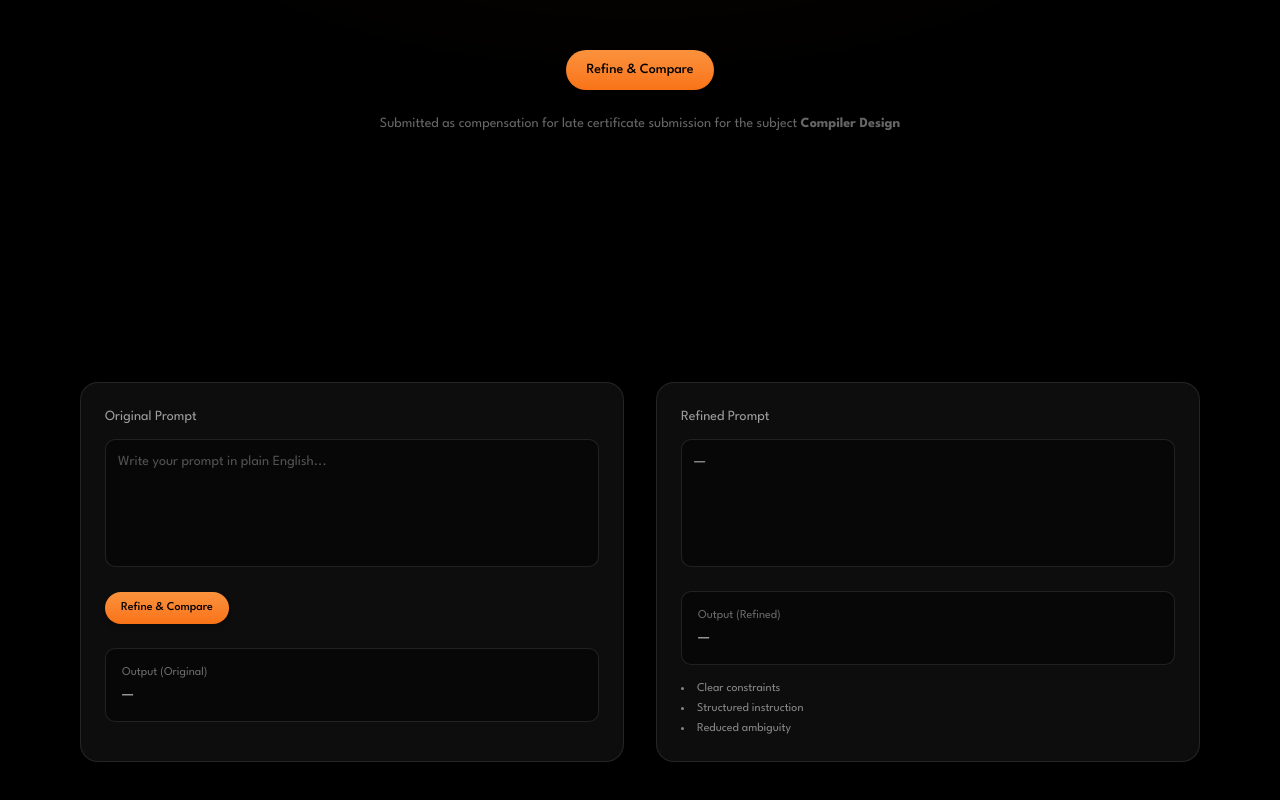
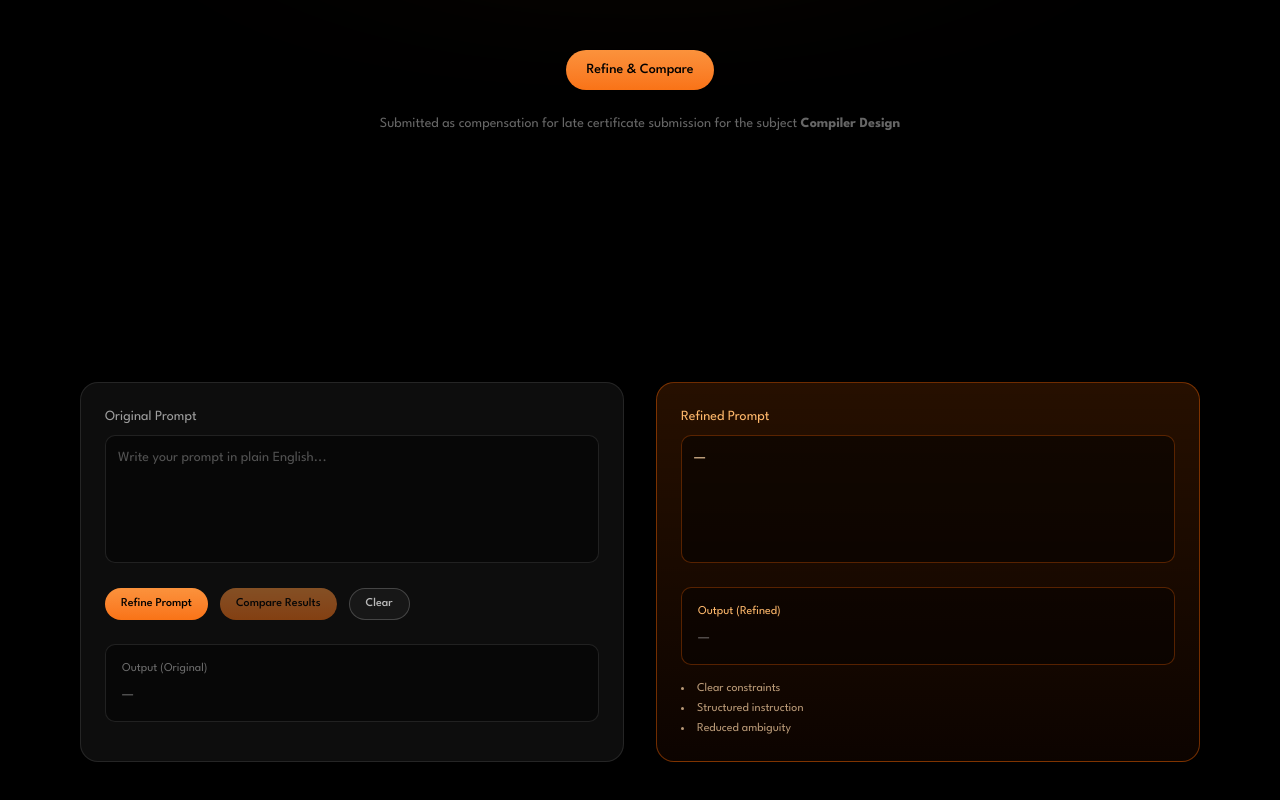
Before and after one commit to shwejan005/refyn, a Next.js app: page / in a window 1280 px wide. Shown: the part 428-1228 px from the top of the page. Built offline with nearby package versions, Linux system fonts and the light colour scheme.

Commit message:
Done with functionality, credits left out and needs parsing

```diff
--- a/app/api/refine/route.js
+++ b/app/api/refine/route.js
@@ -1,68 +1,82 @@
 import { NextResponse } from "next/server"
+import { GoogleGenAI } from "@google/genai"
 
-const GEMINI_API_KEY = process.env.GEMINI_API_KEY
-const GEMINI_URL =
-  "https://generativelanguage.googleapis.com/v1beta/models/gemini-1.5-flash:generateContent"
+const ai = new GoogleGenAI({
+  apiKey: process.env.GEMINI_API_KEY,
+})
+
+async function runGemini(prompt) {
+  const response = await ai.models.generateContent({
+    model: "gemini-2.5-flash",
+    contents: prompt,
+  })
+
+  if (!response || !response.text) {
+    throw new Error("Empty Gemini response")
+  }
+
+  return response.text
+}
 
 export async function POST(req) {
   try {
-    const { prompt } = await req.json()
+    if (!process.env.GEMINI_API_KEY) {
+      return NextResponse.json(
+        { error: "Missing GEMINI_API_KEY" },
+        { status: 500 }
+      )
+    }
+
+    const { mode, prompt, refinedPrompt } = await req.json()
 
     if (!prompt || !prompt.trim()) {
-      return NextResponse.json({ error: "Empty prompt" }, { status: 400 })
+      return NextResponse.json(
+        { error: "Prompt is empty" },
+        { status: 400 }
+      )
     }
 
-    // ---------- REFINE PROMPT ----------
-    const refineRes = await fetch(`${GEMINI_URL}?key=${GEMINI_API_KEY}`, {
-      method: "POST",
-      headers: { "Content-Type": "application/json" },
-      body: JSON.stringify({
-        contents: [
-          {
-            role: "user",
-            parts: [
-              {
-                text: `Rewrite the following prompt to be clear, specific, and well-structured.
+    // -------- REFINE ONLY --------
+    if (mode === "refine") {
+      const refined = await runGemini(
+        `Rewrite the following prompt to be clear, specific, and well-structured.
 Do NOT change the intent.
-Do NOT add extra tasks.
 Return ONLY the refined prompt.
 
 Prompt:
-${prompt}`,
-              },
-            ],
-          },
-        ],
-      }),
-    })
+${prompt}`
+      )
 
-    const refineJson = await refineRes.json()
-    const refinedPrompt =
-      refineJson?.candidates?.[0]?.content?.parts?.[0]?.text || ""
-
-    // ---------- RUN PROMPTS ----------
-    async function runPrompt(text) {
-      const res = await fetch(`${GEMINI_URL}?key=${GEMINI_API_KEY}`, {
-        method: "POST",
-        headers: { "Content-Type": "application/json" },
-        body: JSON.stringify({
-          contents: [{ role: "user", parts: [{ text }] }],
-        }),
-      })
-
-      const json = await res.json()
-      return json?.candidates?.[0]?.content?.parts?.[0]?.text || ""
+      return NextResponse.json({ refinedPrompt: refined })
     }
 
-    const originalOutput = await runPrompt(prompt)
-    const refinedOutput = await runPrompt(refinedPrompt)
+    // -------- COMPARE --------
+    if (mode === "compare") {
+      if (!refinedPrompt || !refinedPrompt.trim()) {
+        return NextResponse.json(
+          { error: "Missing refinedPrompt" },
+          { status: 400 }
+        )
+      }
 
-    return NextResponse.json({
-      refinedPrompt,
-      originalOutput,
-      refinedOutput,
-    })
+      const originalOutput = await runGemini(prompt)
+      const refinedOutput = await runGemini(refinedPrompt)
+
+      return NextResponse.json({
+        originalOutput,
+        refinedOutput,
+      })
+    }
+
+    return NextResponse.json(
+      { error: "Invalid mode" },
+      { status: 400 }
+    )
   } catch (err) {
-    return NextResponse.json({ error: "Gemini request failed" }, { status: 500 })
+    console.error("GEMINI ERROR:", err)
+    return NextResponse.json(
+      { error: err.message || "Gemini failed" },
+      { status: 500 }
+    )
   }
 }
--- a/components/Playground.jsx
+++ b/components/Playground.jsx
@@ -3,6 +3,26 @@
 import { motion } from "framer-motion"
 import { useState } from "react"
 import { Button } from "./ui/button"
+
+function FormattedText({ text }) {
+  if (!text) return <span className="text-white/40">—</span>
+
+  return text.split("\n").map((line, i) => {
+    if (line.trim().startsWith("-")) {
+      return (
+        <li key={i} className="ml-4 list-disc">
+          {line.replace("-", "").trim()}
+        </li>
+      )
+    }
+
+    return (
+      <p key={i} className="mb-2 leading-relaxed">
+        {line}
+      </p>
+    )
+  })
+}
 
 export default function Playground() {
   const [prompt, setPrompt] = useState("")
@@ -10,49 +30,80 @@ export default function Playground() {
   const [originalOutput, setOriginalOutput] = useState("")
   const [refinedOutput, setRefinedOutput] = useState("")
   const [loading, setLoading] = useState(false)
+  const [error, setError] = useState("")
+
+  async function apiCall(payload) {
+    const res = await fetch("/api/refine", {
+      method: "POST",
+      headers: { "Content-Type": "application/json" },
+      body: JSON.stringify(payload),
+    })
+
+    const data = await res.json()
+    if (!res.ok) throw new Error(data.error || "Request failed")
+    return data
+  }
 
   async function handleRefine() {
-    if (!prompt.trim()) return
+    try {
+      setLoading(true)
+      setError("")
+      setRefined("")
+      setOriginalOutput("")
+      setRefinedOutput("")
 
-    setLoading(true)
-    setRefined("")
-    setOriginalOutput("")
-    setRefinedOutput("")
-
-    try {
-      const res = await fetch("/api/refine", {
-        method: "POST",
-        headers: { "Content-Type": "application/json" },
-        body: JSON.stringify({ prompt }),
-      })
-
-      const data = await res.json()
-
+      const data = await apiCall({ mode: "refine", prompt })
       setRefined(data.refinedPrompt)
-      setOriginalOutput(data.originalOutput)
-      setRefinedOutput(data.refinedOutput)
     } catch (err) {
-      console.error(err)
+      setError(err.message)
     } finally {
       setLoading(false)
     }
   }
 
+  async function handleCompare() {
+    try {
+      setLoading(true)
+      setError("")
+
+      const data = await apiCall({
+        mode: "compare",
+        prompt,
+        refinedPrompt: refined,
+      })
+
+      setOriginalOutput(data.originalOutput)
+      setRefinedOutput(data.refinedOutput)
+    } catch (err) {
+      setError(err.message)
+    } finally {
+      setLoading(false)
+    }
+  }
+
+  function handleClear() {
+    setPrompt("")
+    setRefined("")
+    setOriginalOutput("")
+    setRefinedOutput("")
+    setError("")
+  }
+
   return (
     <section id="play" className="relative bg-black py-24">
-      <div className="container mx-auto px-4 max-w-6xl relative z-10">
+      <div className="container mx-auto px-4 max-w-6xl">
 
-        <motion.div
-          initial={{ opacity: 0, y: 20 }}
-          whileInView={{ opacity: 1, y: 0 }}
-          transition={{ duration: 0.5 }}
-          viewport={{ once: true }}
-          className="grid grid-cols-1 md:grid-cols-2 gap-8"
-        >
+        {error && (
+          <div className="mb-6 rounded-lg border border-red-500/30 bg-red-500/10 p-3 text-sm text-red-400">
+            {error}
+          </div>
+        )}
 
-          {/* ORIGINAL */}
+        <div className="grid grid-cols-1 md:grid-cols-2 gap-8">
+
+          {/* LEFT — ORIGINAL */}
           <div className="rounded-2xl border border-white/10 bg-white/5 backdrop-blur p-6">
-            <h3 className="mb-3 text-sm text-white/60">
+            <h3 className="text-sm text-white/60 mb-2">
               Original Prompt
             </h3>
 
@@ -63,59 +114,71 @@ export default function Playground() {
               className="w-full h-32 resize-none rounded-lg bg-black/40 border border-white/10 p-3 text-sm text-white placeholder:text-white/30 focus:outline-none"
             />
 
-            <div className="mt-4">
+            <div className="flex gap-3 mt-4 flex-wrap">
               <Button
                 size="sm"
+                onClick={handleRefine}
                 disabled={loading}
-                onClick={handleRefine}
                 className="rounded-full px-4 py-2 text-xs font-medium text-black
-                  bg-linear-to-b from-[#fb923c] to-[#f97316]
-                  shadow-md transition-transform hover:-translate-y-0.5 hover:cursor-pointer"
+                  bg-linear-to-b from-[#fb923c] to-[#f97316]"
               >
-                {loading ? "Refining..." : "Refine & Compare"}
+                {loading ? "Working..." : "Refine Prompt"}
+              </Button>
+
+              <Button
+                size="sm"
+                onClick={handleCompare}
+                disabled={loading || !refined}
+                className="rounded-full px-4 py-2 text-xs font-medium text-black
+                  bg-linear-to-b from-[#fb923c] to-[#f97316]"
+              >
+                Compare Results
+              </Button>
+
+              <Button
+                size="sm"
+                onClick={handleClear}
+                disabled={loading}
+                className="rounded-full px-4 py-2 text-xs font-medium
+                  border border-white/20 text-white/70 hover:bg-white/10"
+              >
+                Clear
               </Button>
             </div>
 
-            <motion.div
-              initial={{ opacity: 0, height: 0 }}
-              animate={{ opacity: 1, height: "auto" }}
-              transition={{ duration: 0.3 }}
-              className="mt-6 rounded-lg border border-white/10 bg-black/40 p-4"
-            >
-              <p className="mb-1 text-xs text-white/40">
+            {/* Output Original */}
+            <div className="mt-6 rounded-lg border border-white/10 bg-black/40 p-4 max-h-64 overflow-y-auto">
+              <p className="text-xs text-white/40 mb-2">
                 Output (Original)
               </p>
-              <p className="text-sm text-white/80 whitespace-pre-wrap">
-                {originalOutput || "—"}
-              </p>
-            </motion.div>
+              <div className="text-sm text-white/80">
+                <FormattedText text={originalOutput} />
+              </div>
+            </div>
           </div>
 
-          {/* REFINED */}
-          <div className="rounded-2xl border border-white/10 bg-white/5 backdrop-blur p-6">
-            <h3 className="mb-3 text-sm text-white/60">
+          {/* RIGHT — REFINED (HIGHLIGHTED) */}
+          <div className="rounded-2xl border border-orange-500/40 bg-gradient-to-b from-orange-500/15 to-orange-600/5 backdrop-blur p-6">
+            <h3 className="text-sm text-orange-300 mb-2">
               Refined Prompt
             </h3>
 
-            <div className="h-32 rounded-lg bg-black/40 border border-white/10 p-3 text-sm text-white/70 whitespace-pre-wrap">
+            {/* Refined Prompt Box */}
+            <div className="h-32 overflow-y-auto rounded-lg bg-black/50 border border-orange-500/30 p-3 text-sm text-orange-200 whitespace-pre-wrap">
               {refined || "—"}
             </div>
 
-            <motion.div
-              initial={{ opacity: 0, height: 0 }}
-              animate={{ opacity: 1, height: "auto" }}
-              transition={{ duration: 0.3 }}
-              className="mt-6 rounded-lg border border-white/10 bg-black/40 p-4"
-            >
-              <p className="mb-1 text-xs text-white/40">
+            {/* Output Refined */}
+            <div className="mt-6 rounded-lg border border-orange-500/30 bg-black/40 p-4 max-h-64 overflow-y-auto">
+              <p className="text-xs text-orange-300 mb-2">
                 Output (Refined)
               </p>
-              <p className="text-sm text-white/80 whitespace-pre-wrap">
-                {refinedOutput || "—"}
-              </p>
-            </motion.div>
+              <div className="text-sm text-orange-100">
+                <FormattedText text={refinedOutput} />
+              </div>
+            </div>
 
-            <div className="mt-4 text-xs text-white/50">
+            <div className="mt-4 text-xs text-orange-200/70">
               <ul className="list-disc list-inside space-y-1">
                 <li>Clear constraints</li>
                 <li>Structured instruction</li>
@@ -124,7 +187,7 @@ export default function Playground() {
             </div>
           </div>
 
-        </motion.div>
+        </div>
       </div>
     </section>
   )
--- a/package.json
+++ b/package.json
@@ -9,6 +9,7 @@
     "lint": "eslint"
   },
   "dependencies": {
+    "@google/genai": "^1.34.0",
     "@radix-ui/react-slot": "^1.2.4",
     "class-variance-authority": "^0.7.1",
     "clsx": "^2.1.1",
```
Also changed, not shown: 1 other file (tests, documents, lock files or other folders).
